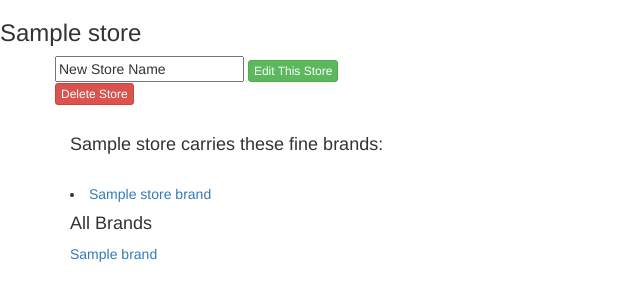
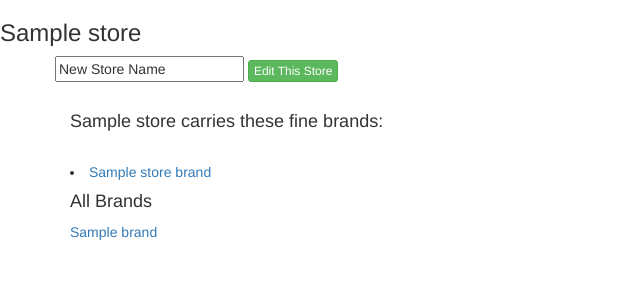
Before and after one commit to changemachine/0327_shoes_assess, a PHP site: template views/store.twig in a window 1280 px wide. Shown: the top 301 px of the page, without its empty margins (0-640 px from the left). Run offline with PHP 8.4, Linux system fonts and the light colour scheme; the template is opened without the code that fills it: most values are stand-ins (such as "Sample title", 1, 10 or a date in 2020); some libraries are stand-ins or nearby versions.

Commit message:
Update and delete for Store.

```diff
--- a/app/app.php
+++ b/app/app.php
@@ -107,7 +107,7 @@
         $store = Store::findStore($id);
         $new_name = $_POST['store_name'];
         $store->updateStore($new_name);
-        return $app['twig']->render('store_edit.twig', array('store' => $store, 'store_brands' => $store->getStoreBrands(), 'stores' => Store::getAll()));
+        return $app['twig']->render('store_edit.twig', array('store' => $store, 'store_brands' => $store->getStoreBrands(), 'brands' => Brand::getAll()));
     });
 
     // DELETE AND UPDATE STORE ASSOCIATIONS
--- a/views/store.twig
+++ b/views/store.twig
@@ -12,12 +12,9 @@
     <h3>{{ store.getStoreName }}</h3>
     <div class='container'>
         <div class="row"><!-- - - - EDIT STORE - - - -->
-                <form action="/edit_store" method="post">
+                <form action="/store/{{ store.getId }}/edit" method="post">
                     <input id="store_name" name="store_name" type="text" value="New Store Name">
                     <button type="submit" class='btn btn-xs btn-success'>Edit This Store</button>
-                </form>
-                <form action="/delete_store" method="post">
-                    <button type="submit" class='btn btn-xs btn-danger'>Delete Store</button>
                 </form>
         </div>
 
```
